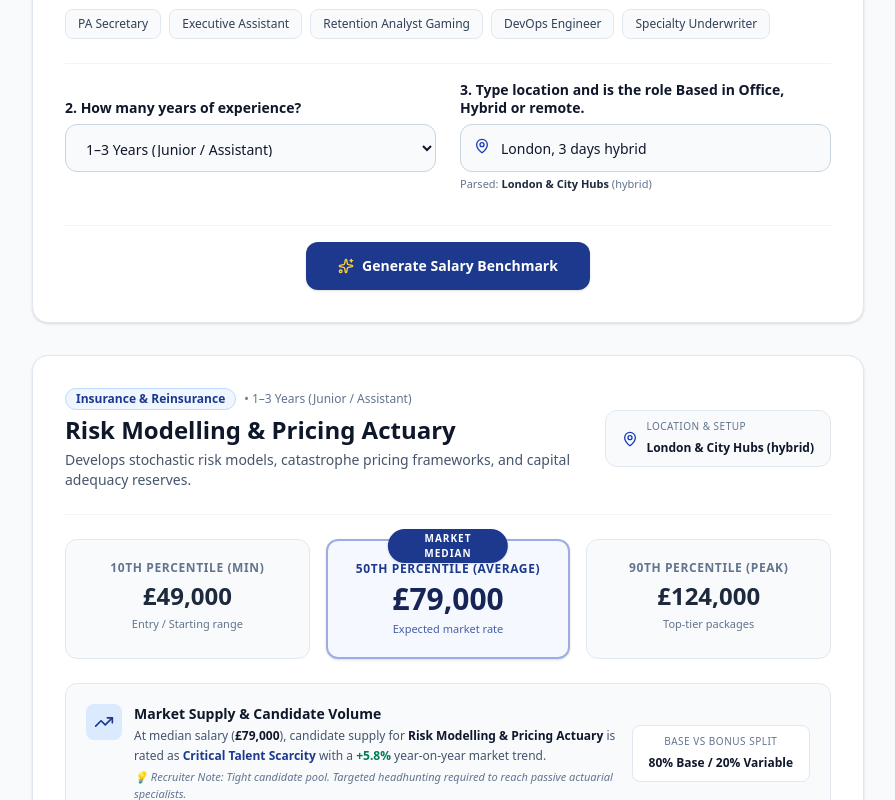
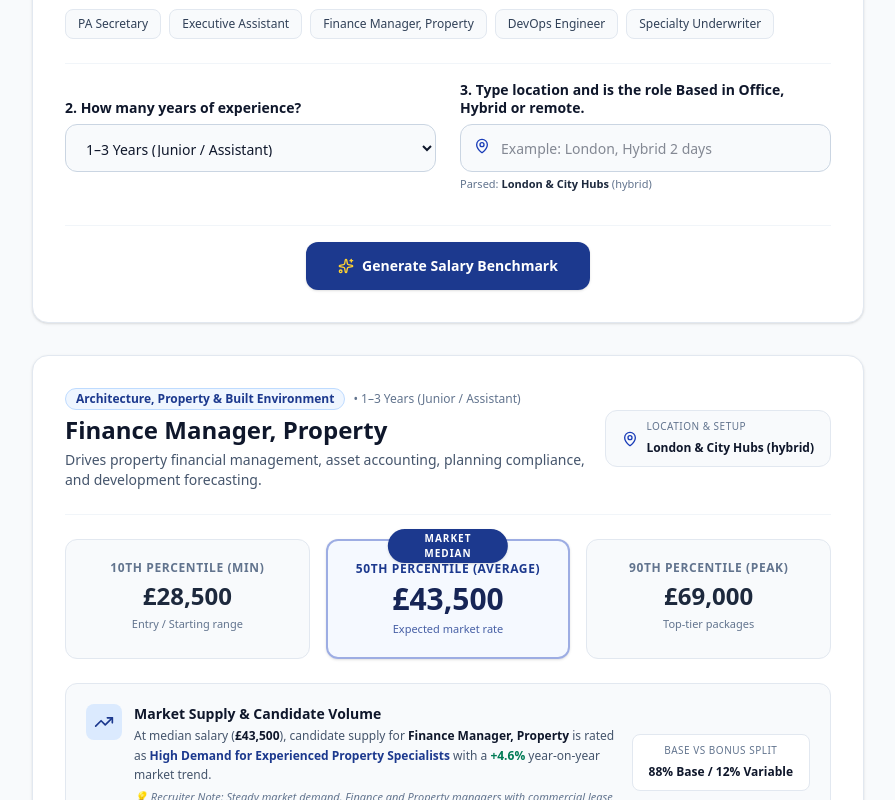
Before and after one commit to lucfountain-crypto/liberty-salaries, a Next.js app: page / in a window 1280 px wide. Shown: the part 380-1180 px from the top of the page, without its empty margins (192-1087 px from the left). Built offline with nearby package versions, Linux system fonts and the light colour scheme.

Commit message:
Set exact placeholders for Box 1 and Box 3 and initialize empty default values

```diff
--- a/src/app/components/SalaryDashboard.tsx
+++ b/src/app/components/SalaryDashboard.tsx
@@ -23,10 +23,10 @@ import {
 } from 'lucide-react';
 
 export default function SalaryDashboard() {
-  // Conversational Form State
+  // Conversational Form State (Clean default placeholders)
   const [roleInput, setRoleInput] = useState<string>('');
   const [expYears, setExpYears] = useState<string>('1-3'); // '1-3', '3-6', '6-10', '10+'
-  const [locationNatural, setLocationNatural] = useState<string>('London, 3 days hybrid');
+  const [locationNatural, setLocationNatural] = useState<string>('');
 
   // App view modes
   const [viewMode, setViewMode] = useState<'guided' | 'full'>('guided');
@@ -131,7 +131,7 @@ export default function SalaryDashboard() {
 
   // Role Knowledge Base / Heuristic AI Parser for ANY job title
   const activeRoleData = useMemo(() => {
-    const titleClean = roleInput.trim() || 'Risk Modelling & Pricing Actuary';
+    const titleClean = roleInput.trim() || 'Finance Manager, Property';
     const inputLower = titleClean.toLowerCase();
 
     // Check if matches one of our pre-cached roles
@@ -179,12 +179,12 @@ export default function SalaryDashboard() {
     // 3. Architecture, Property & Built Environment
     else if (inputLower.includes('architect') || inputLower.includes('design') || inputLower.includes('building') || inputLower.includes('property') || inputLower.includes('surveyor') || inputLower.includes('construction') || inputLower.includes('cad') || inputLower.includes('bim')) {
       sector = "Architecture, Property & Built Environment";
-      baseP10 = 35000; baseP50 = 52000; baseP90 = 85000;
-      basePct = 90; bonusPct = 10;
-      description = "Drives architectural design, project coordination, planning compliance, and client stakeholder management.";
-      demand = "High Demand for Experienced Technicians";
-      yoy = "+4.2%";
-      hiringInsight = "Steady market demand. Candidates with REVIT/BIM proficiency and proven project delivery command premium packages.";
+      baseP10 = 38000; baseP50 = 58000; baseP90 = 92000;
+      basePct = 88; bonusPct = 12;
+      description = "Drives property financial management, asset accounting, planning compliance, and development forecasting.";
+      demand = "High Demand for Experienced Property Specialists";
+      yoy = "+4.6%";
+      hiringInsight = "Steady market demand. Finance and Property managers with commercial lease and asset accounting proficiency command premium rates.";
     }
     // 4. Operations, Change & Business Analysis
     else if (inputLower.includes('ops') || inputLower.includes('operation') || inputLower.includes('business analyst') || inputLower.includes('supply chain') || inputLower.includes('change manager') || inputLower.includes('transformation')) {
@@ -466,7 +466,7 @@ export default function SalaryDashboard() {
                         setRoleInput(e.target.value);
                         setHasGenerated(true);
                       }}
-                      placeholder="Example: Risk Modelling & Pricing Actuary"
+                      placeholder="Example: Finance Manager, Property (or you can leave sector blank)"
                       className="w-full bg-slate-50 border border-slate-300 focus:border-blue-800 text-slate-900 pl-12 pr-4 py-3.5 rounded-xl text-sm sm:text-base focus:outline-none focus:ring-2 focus:ring-blue-800/10 transition"
                     />
                   </div>
@@ -476,7 +476,7 @@ export default function SalaryDashboard() {
                     {[
                       'PA Secretary',
                       'Executive Assistant',
-                      'Retention Analyst Gaming',
+                      'Finance Manager, Property',
                       'DevOps Engineer',
                       'Specialty Underwriter'
                     ].map((role) => (
@@ -537,7 +537,7 @@ export default function SalaryDashboard() {
                             setLocationNatural(e.target.value);
                             setHasGenerated(true);
                           }}
-                          placeholder="e.g. UK Remote, Spain Remote, or London 2 days office"
+                          placeholder="Example: London, Hybrid 2 days"
                           className="w-full bg-slate-50 border border-slate-300 focus:border-blue-800 text-slate-900 pl-10 pr-4 py-3.5 rounded-xl text-sm focus:outline-none focus:ring-2 focus:ring-blue-800/10 transition h-[48px]"
                         />
                       </div>
```
